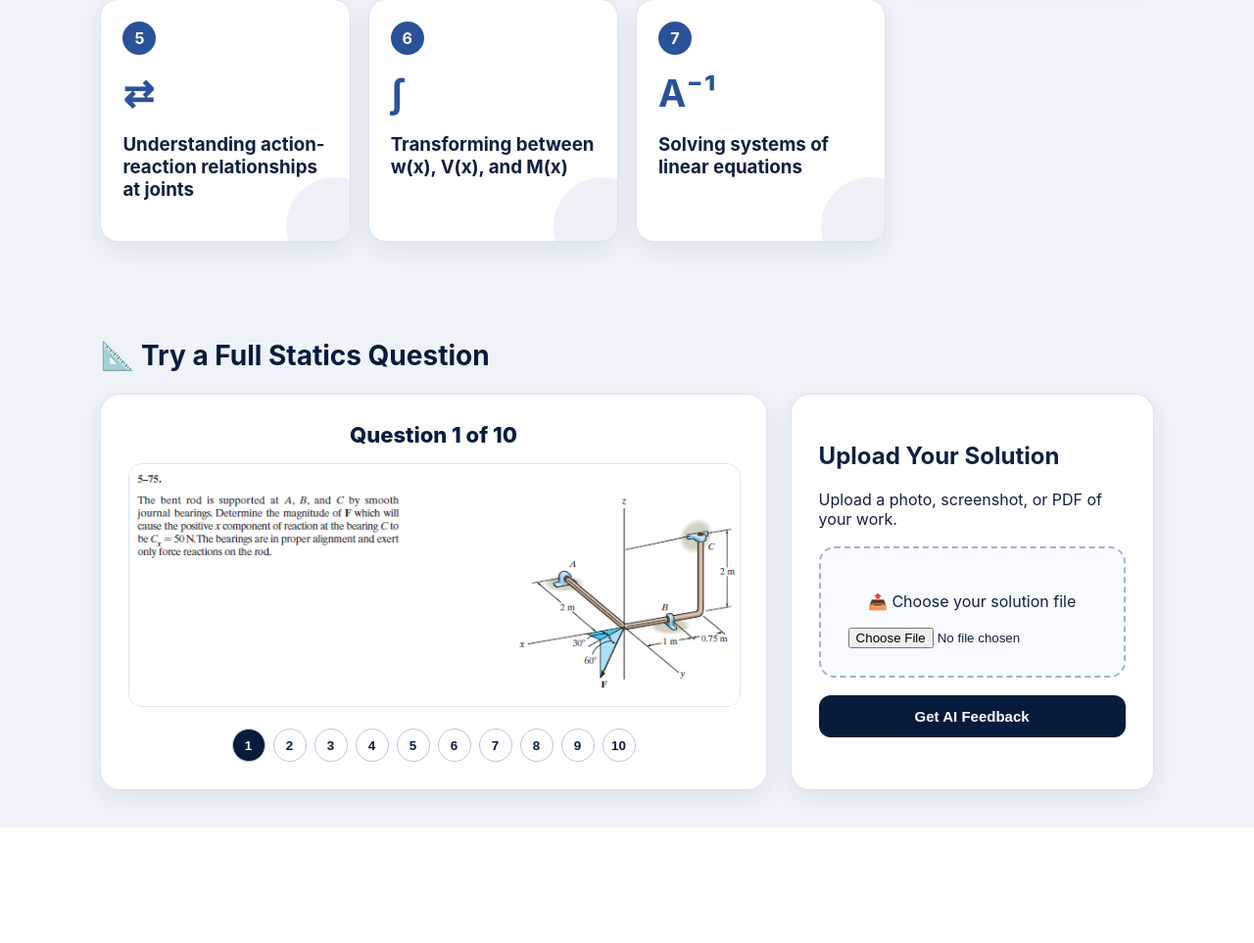
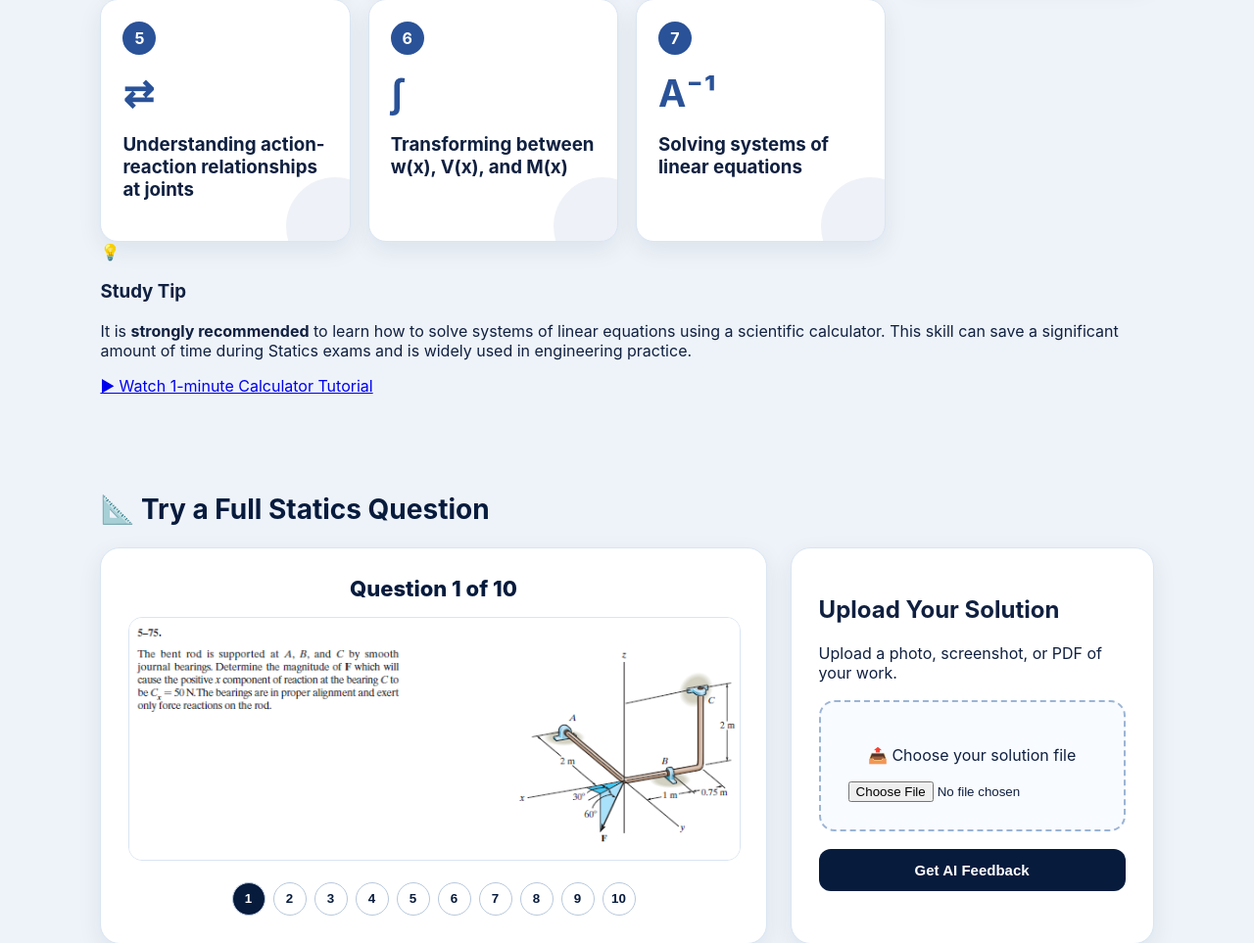
Before and after one commit to mfatihdinc61/staticscouch, a Flask app: page / in a window 1280 px wide. Shown: the part 850-1813 px from the top of the page at 98% size. Before the commit the page ends 1695 px from the top, so only its background shows below. Run offline with Flask 3, Linux system fonts and the light colour scheme; some libraries are stand-ins or nearby versions.

Commit message:
Update index.html

```diff
--- a/templates/index.html
+++ b/templates/index.html
@@ -294,6 +294,34 @@
     </a>
     {% endfor %}
   </div>
+
+
+
+  <div class="study-tip">
+    <div class="study-tip-icon">💡</div>
+
+    <div class="study-tip-content">
+        <h3>Study Tip</h3>
+
+        <p>
+            It is <strong>strongly recommended</strong> to learn how to solve
+            systems of linear equations using a scientific calculator.
+            This skill can save a significant amount of time during Statics
+            exams and is widely used in engineering practice.
+        </p>
+
+        <a class="youtube-btn"
+           href="https://www.youtube.com/shorts/z87Qy6CAwYE"
+           target="_blank"
+           rel="noopener noreferrer">
+            ▶ Watch 1-minute Calculator Tutorial
+        </a>
+    </div>
+</div>
+
+
+
+
 </div>
 
 <div class="section">
```
